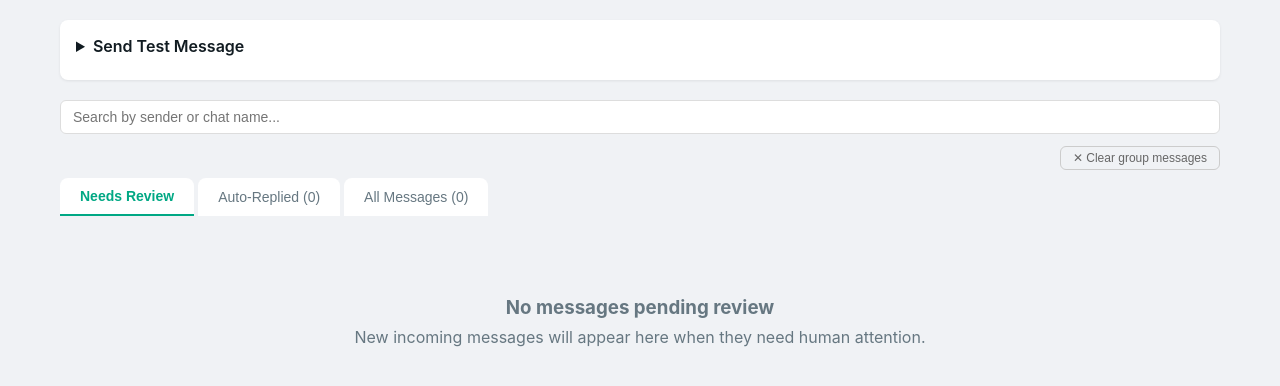
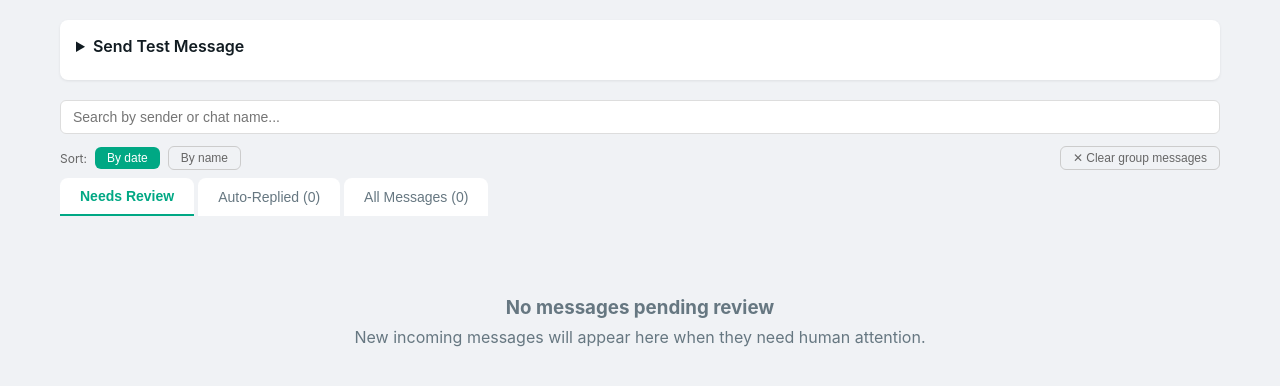
Before and after one commit to emilianpopa/whatsapp-customer-service, a Flask app: page / in a window 1280 px wide. Shown: the part 48-434 px from the top of the page. Run offline with Flask 3, Linux system fonts and the light colour scheme; data that the repository does not hold is empty; some libraries are stand-ins or nearby versions.

Commit message:
feat: restore sort by date / by name buttons

```diff
--- a/web/templates/inbox.html
+++ b/web/templates/inbox.html
@@ -37,11 +37,22 @@
         style="width:100%;padding:8px 12px;border:1px solid #ddd;border-radius:6px;font-size:14px;box-sizing:border-box;">
 </div>
 
-<!-- Bulk actions -->
-<div style="margin-bottom:8px;text-align:right;">
-    <button onclick="dismissGroups()" style="background:none;border:1px solid #ccc;border-radius:6px;padding:4px 12px;font-size:12px;cursor:pointer;color:#666;">
-        ✕ Clear group messages
+<!-- Sort + bulk actions -->
+<div style="margin-bottom:8px;display:flex;align-items:center;gap:8px;">
+    <span style="font-size:12px;color:#666;">Sort:</span>
+    <button id="sort-date" onclick="sortCards('date')"
+            style="background:#00a884;color:#fff;border:none;border-radius:6px;padding:4px 12px;font-size:12px;cursor:pointer;">
+        By date
     </button>
+    <button id="sort-name" onclick="sortCards('name')"
+            style="background:none;border:1px solid #ccc;border-radius:6px;padding:4px 12px;font-size:12px;cursor:pointer;color:#666;">
+        By name
+    </button>
+    <div style="margin-left:auto;">
+        <button onclick="dismissGroups()" style="background:none;border:1px solid #ccc;border-radius:6px;padding:4px 12px;font-size:12px;cursor:pointer;color:#666;">
+            ✕ Clear group messages
+        </button>
+    </div>
 </div>
 
 <!-- Tabs -->
@@ -315,6 +326,21 @@ async function markSent(responseId) {
     }
 }
 
+function sortCards(mode) {
+    const container = document.getElementById('tab-pending');
+    const cards = Array.from(container.querySelectorAll('.card[id^="msg-"]'));
+    if (mode === 'date') {
+        cards.sort((a, b) => (b.dataset.ts || '').localeCompare(a.dataset.ts || ''));
+    } else {
+        cards.sort((a, b) => (a.dataset.sender || '').localeCompare(b.dataset.sender || ''));
+    }
+    cards.forEach(c => container.appendChild(c));
+    const active = 'background:#00a884;color:#fff;border:none;border-radius:6px;padding:4px 12px;font-size:12px;cursor:pointer;';
+    const inactive = 'background:none;border:1px solid #ccc;border-radius:6px;padding:4px 12px;font-size:12px;cursor:pointer;color:#666;';
+    document.getElementById('sort-date').style.cssText = mode === 'date' ? active : inactive;
+    document.getElementById('sort-name').style.cssText = mode === 'name' ? active : inactive;
+}
+
 async function dismissGroups() {
     const res = await fetch('/api/dismiss-groups', { method: 'POST' });
     const data = await res.json();
```
